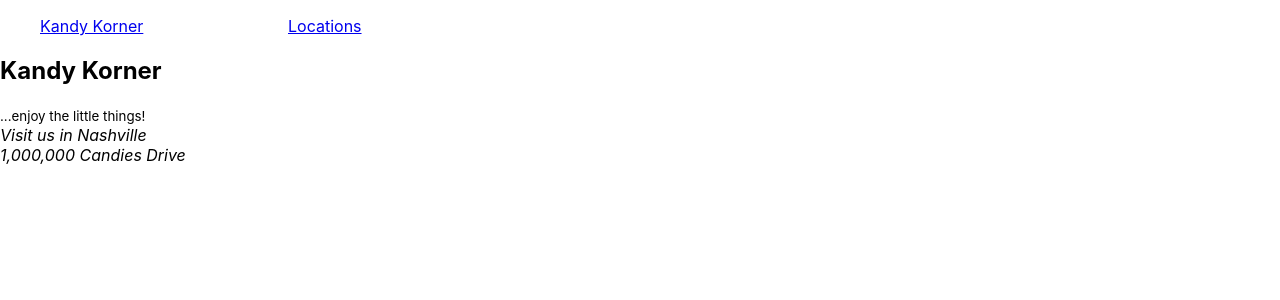
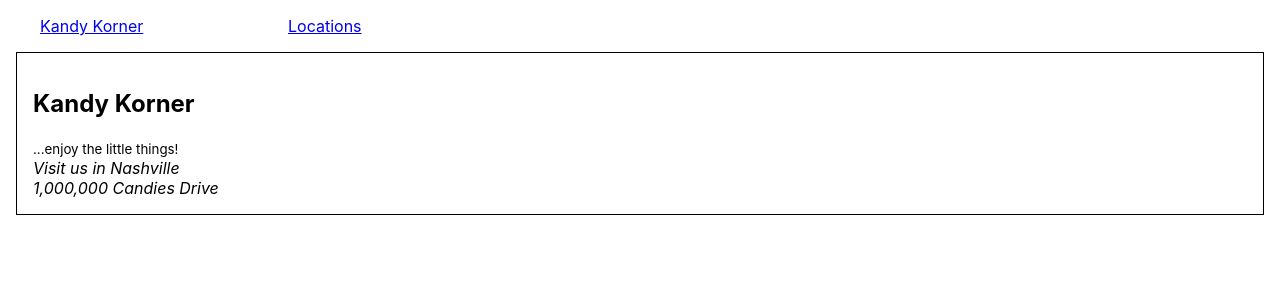
Before and after one commit to nathanRomad/kandyKorner, a React (Create React App) app: page / in a window 1280 px wide. Shown: the top 300 px of the page. Built offline with nearby package versions, Linux system fonts and the light colour scheme.

Commit message:
feat: NavBar added / locations added / style: some css applied

```diff
--- /dev/null
+++ b/src/components/Home.css
@@ -0,0 +1,6 @@
+.home {
+    flex-basis: 28%;
+    margin: 1em;
+    padding: 1em;
+    border: 1px solid black;
+}
--- a/src/components/Home.js
+++ b/src/components/Home.js
@@ -1,10 +1,10 @@
 import React from "react";
+import "./Home.css";
 
 export const HomeCard = ({ }) => (
     <section className="home">
         <h2>Kandy Korner</h2>
         <small>...enjoy the little things!</small>
-
         <address>
             <div>Visit us in Nashville</div>
             <div>1,000,000 Candies Drive</div>
--- a/src/components/locations/Location.js
+++ b/src/components/locations/Location.js
@@ -1,4 +1,5 @@
 import React from "react"
+import "./Locations.css"
 
 export const Location = ({ locations }) => (
     <section className="location">
--- a/src/components/locations/LocationList.js
+++ b/src/components/locations/LocationList.js
@@ -1,6 +1,7 @@
 import React, { useContext, useEffect } from "react"
 import { LocationContext } from "./LocationProvider"
 import { Location } from "./Location";
+import "./Locations.css"
 
 export const LocationList = () => {
   const { locations, getLocations } = useContext(LocationContext)
--- /dev/null
+++ b/src/components/locations/Locations.css
@@ -0,0 +1,12 @@
+.locations {
+    display: flex;
+    flex-wrap: wrap;
+    justify-content: space-between;
+  }
+
+  .location {
+      flex-basis: 28%;
+      margin: 1em;
+      padding: 1em;
+      border: 1px solid goldenrod;
+  }
```
